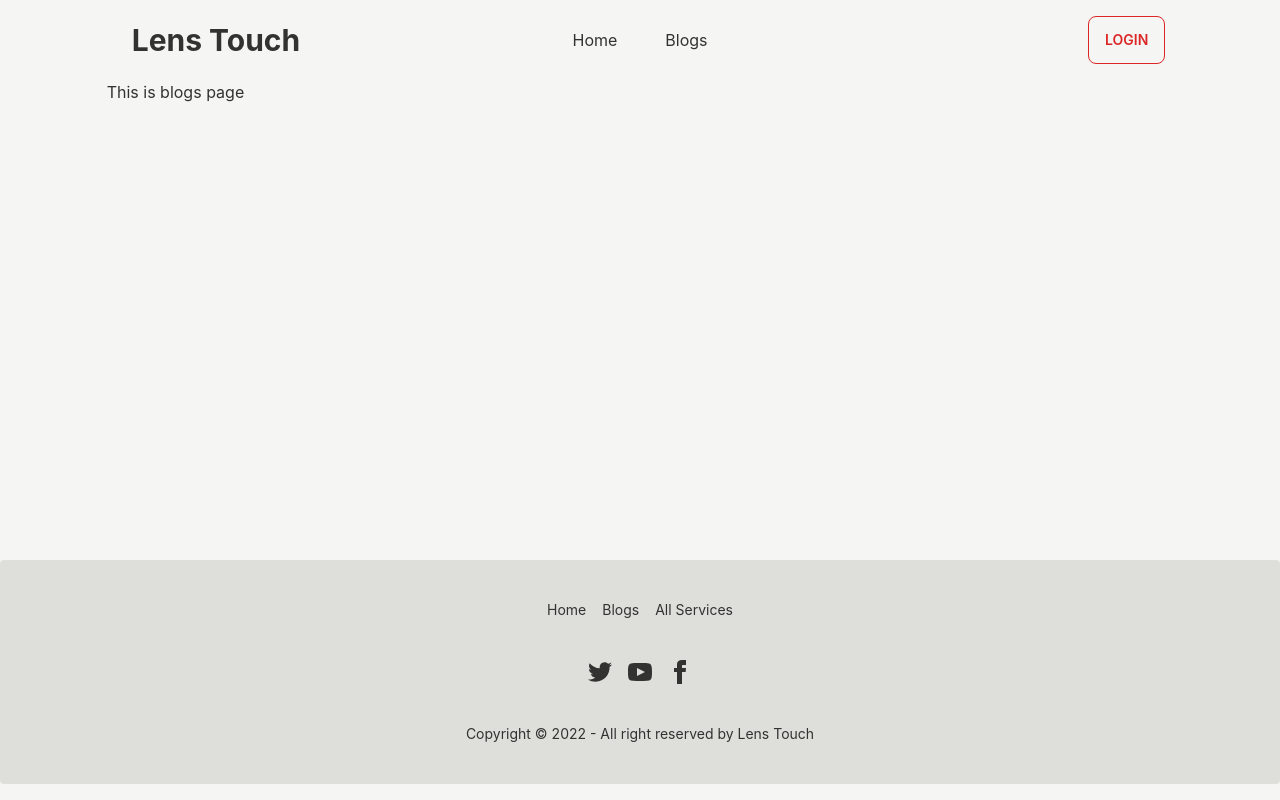
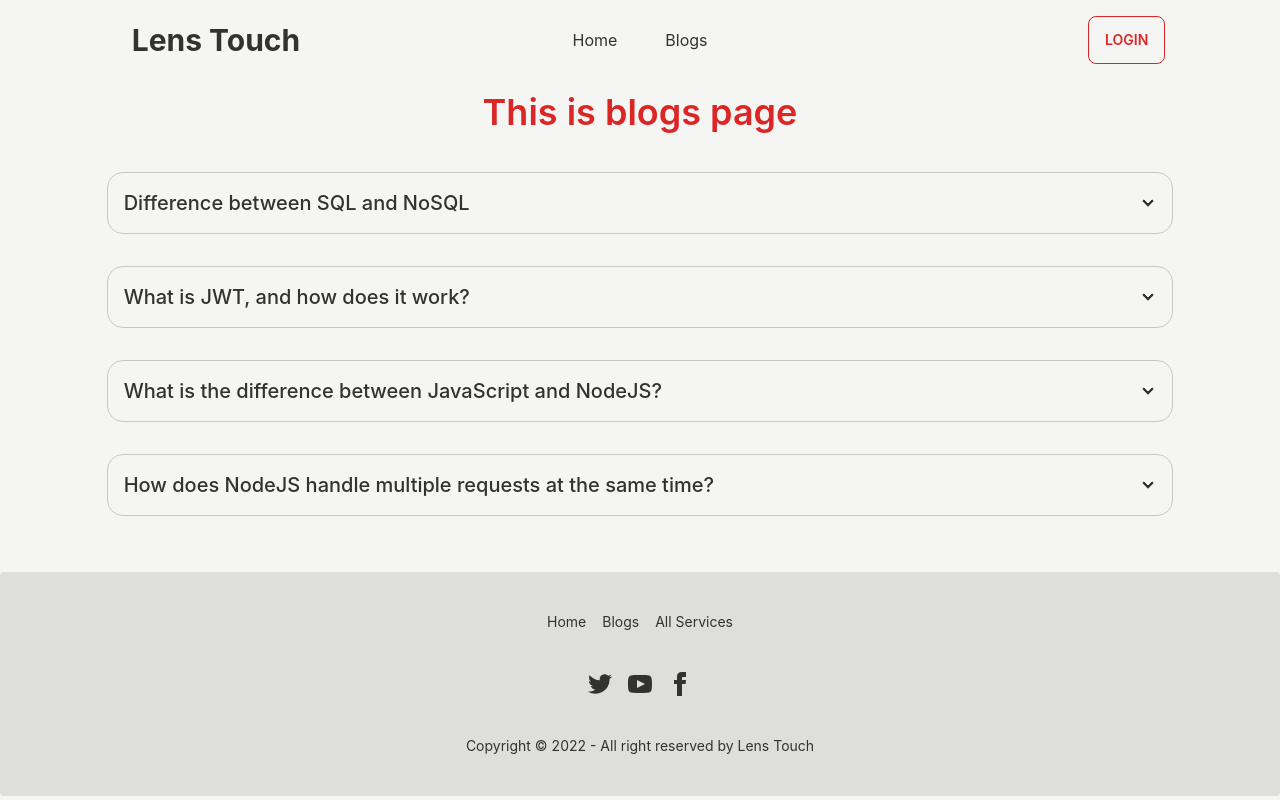
Before and after one commit to SunitCorneleous/lens-touch-client, a React (Create React App) app: page /blogs in a window 1280 px wide. Built offline with nearby package versions, Linux system fonts and the light colour scheme; no server answers.

Commit message:
blogs added

```diff
--- a/src/Pages/Blogs/Blogs.js
+++ b/src/Pages/Blogs/Blogs.js
@@ -7,7 +7,81 @@ const Blogs = () => {
 
   return (
     <div className="w-10/12 mx-auto" style={{ minHeight: "60vh" }}>
-      <h1>This is blogs page</h1>
+      <h1 className="text-center text-4xl my-5 font-semibold text-red-600">
+        This is blogs page
+      </h1>
+      <div className="my-10">
+        {/* question 1 */}
+        <div
+          tabIndex={0}
+          className="collapse collapse-arrow border border-base-300 bg-base-100 rounded-box my-8"
+        >
+          <div className="collapse-title text-xl font-medium">
+            Difference between SQL and NoSQL
+          </div>
+          <div className="collapse-content">
+            <p className="text-xl">
+              SQL is relational database management system and NoSQL is
+              distributed database management system. SQL is vertically and
+              NoSQL is horizontally scalable. SQL can be used for complex
+              queries, but NoSQL is not good for complex queries.
+            </p>
+          </div>
+        </div>
+        {/* question 2 */}
+        <div
+          tabIndex={0}
+          className="collapse collapse-arrow border border-base-300 bg-base-100 rounded-box my-8"
+        >
+          <div className="collapse-title text-xl font-medium">
+            What is JWT, and how does it work?
+          </div>
+          <div className="collapse-content">
+            <p className="text-xl">
+              JWT is json web token which is an open standard (RFC 7519) for
+              securely transmitting information between parties as JSON object.
+              <br />
+              Server provide special token to the client using jwt then the
+              client use the token to access data from the server. The server
+              verify the token using jwt which is created by jwt in server. If
+              the token does not match sent from the client, the server do not
+              give authorization to the user to access data.
+            </p>
+          </div>
+        </div>
+        {/* question 3 */}
+        <div
+          tabIndex={0}
+          className="collapse collapse-arrow border border-base-300 bg-base-100 rounded-box my-8"
+        >
+          <div className="collapse-title text-xl font-medium">
+            What is the difference between JavaScript and NodeJS?
+          </div>
+          <div className="collapse-content">
+            <p className="text-xl">
+              JavaScript is a programming language which runs in the browser and
+              NodeJS is a run time environment to run JavaScript in server side.
+            </p>
+          </div>
+        </div>
+        {/* question 4 */}
+        <div
+          tabIndex={0}
+          className="collapse collapse-arrow border border-base-300 bg-base-100 rounded-box my-8"
+        >
+          <div className="collapse-title text-xl font-medium">
+            How does NodeJS handle multiple requests at the same time?
+          </div>
+          <div className="collapse-content">
+            <p className="text-xl">
+              NodeJS can receives multiple client requests and place them into
+              Event-Queue. NodeJS is built with event-driven architecture.
+              NodeJS also has its own Event-Loop which is an infinite loop which
+              receives requests and processes them.
+            </p>
+          </div>
+        </div>
+      </div>
     </div>
   );
 };
```
